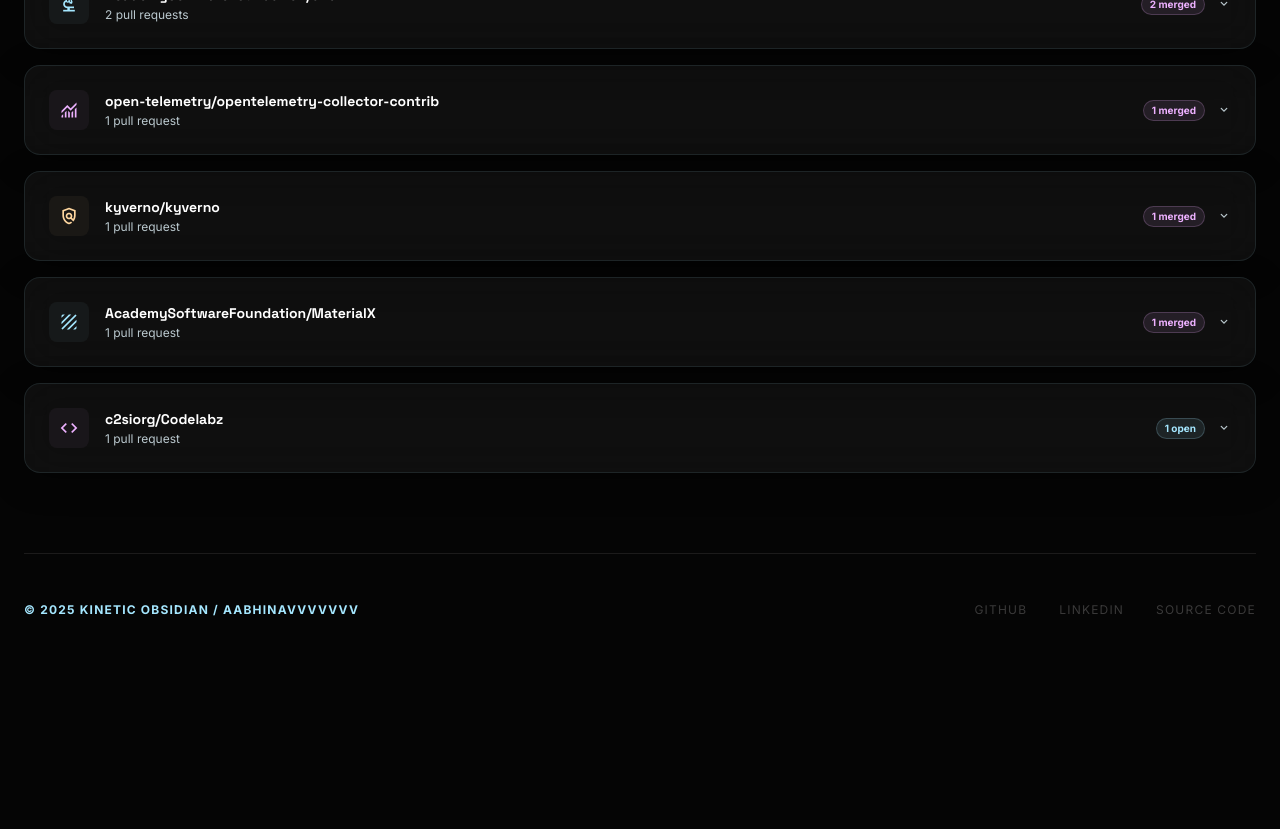
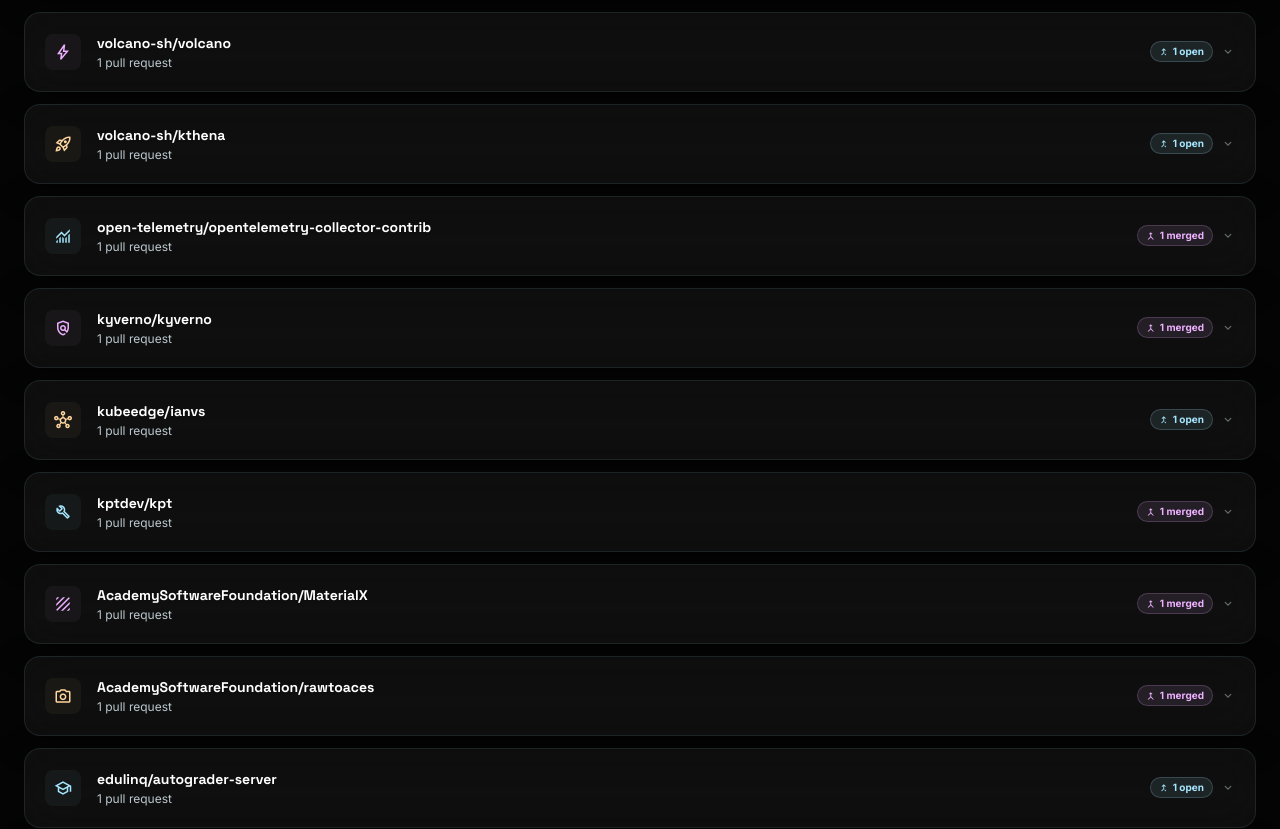
Before and after one commit to aabhinavvvvvvv/Personal_Portfolio, a React (Vite) app: page /open-source in a window 1280 px wide. Shown: the part 1520-2349 px from the top of the page. Before the commit the page ends 2314 px from the top, so only its background shows below. Built offline with nearby package versions, Linux system fonts and the light colour scheme.

Commit message:
Add complete PR list: 34 PRs across 14 orgs

```diff
--- a/src/pages/OpenSource.jsx
+++ b/src/pages/OpenSource.jsx
@@ -10,13 +10,14 @@
     color: 'text-primary',
     borderColor: 'border-primary/30',
     bgColor: 'bg-primary/5',
-    total: 7,
     prs: [
-      { title: 'return 400 on duplicate logger name in PUT /api/logger/:id', num: '#710', state: 'open', url: 'https://github.com/jlab-sensing/ENTS-backend/pull/710' },
-      { title: 'resolve test hang caused by PostgreSQL lock conflict', num: '#695', state: 'open', url: 'https://github.com/jlab-sensing/ENTS-backend/pull/695' },
+      { title: 'fix: return 400 on duplicate logger name in PUT /api/logger/:id', num: '#710', state: 'open', url: 'https://github.com/jlab-sensing/ENTS-backend/pull/710' },
+      { title: 'fix: resolve test hang caused by PostgreSQL lock conflict', num: '#695', state: 'open', url: 'https://github.com/jlab-sensing/ENTS-backend/pull/695' },
+      { title: 'feat: query sensors only if they exist, batch sensor data requests', num: '#684', state: 'open', url: 'https://github.com/jlab-sensing/ENTS-backend/pull/684' },
       { title: 'feat: add cell name search to GET /api/cell/ endpoint', num: '#685', state: 'merged', url: 'https://github.com/jlab-sensing/ENTS-backend/pull/685' },
       { title: 'fix: harden Google OAuth token exchange and tolerate Docker clock skew', num: '#651', state: 'merged', url: 'https://github.com/jlab-sensing/ENTS-backend/pull/651' },
       { title: 'feat: query sensors only if they exist, batch sensor data requests', num: '#650', state: 'merged', url: 'https://github.com/jlab-sensing/ENTS-backend/pull/650' },
+      { title: 'fix: show required field errors only after user interaction', num: '#646', state: 'merged', url: 'https://github.com/jlab-sensing/ENTS-backend/pull/646' },
       { title: 'Fix cell tag assignment and lat/long display for zero values', num: '#623', state: 'merged', url: 'https://github.com/jlab-sensing/ENTS-backend/pull/623' },
     ],
   },
@@ -26,14 +27,14 @@
     color: 'text-secondary',
     borderColor: 'border-secondary/30',
     bgColor: 'bg-secondary/5',
-    total: 7,
     prs: [
-      { title: 'improve notes UX and add person delete confirmation', num: '#375', state: 'open', url: 'https://github.com/StatTag/StatWrap/pull/375' },
-      { title: 'add JavaScript/JSX asset handler', num: '#370', state: 'open', url: 'https://github.com/StatTag/StatWrap/pull/370' },
+      { title: 'fix: improve notes UX and add person delete confirmation', num: '#375', state: 'open', url: 'https://github.com/StatTag/StatWrap/pull/375' },
+      { title: 'feat: add JavaScript/JSX asset handler', num: '#370', state: 'open', url: 'https://github.com/StatTag/StatWrap/pull/370' },
       { title: 'fix: pass id and name through createStatWrapConfig for cloned projects', num: '#361', state: 'merged', url: 'https://github.com/StatTag/StatWrap/pull/361' },
       { title: 'fix: reset DataTable state on Expand All / Collapse All click', num: '#360', state: 'merged', url: 'https://github.com/StatTag/StatWrap/pull/360' },
       { title: 'fix: correctly increment userProfileDialogKey in setState', num: '#351', state: 'merged', url: 'https://github.com/StatTag/StatWrap/pull/351' },
       { title: 'fix: remove duplicate URL key in AssetType constant', num: '#350', state: 'merged', url: 'https://github.com/StatTag/StatWrap/pull/350' },
+      { title: 'Feature: Auto-select default project on app load', num: '#309', state: 'merged', url: 'https://github.com/StatTag/StatWrap/pull/309' },
     ],
   },
   {
@@ -42,13 +43,14 @@
     color: 'text-tertiary',
     borderColor: 'border-tertiary/30',
     bgColor: 'bg-tertiary/5',
-    total: 6,
     prs: [
-      { title: 'test(getVolunteerMembership): add comprehensive integration tests', num: '#5275', state: 'merged', url: 'https://github.com/PalisadoesFoundation/talawa-api/pull/5275' },
+      { title: 'test: add comprehensive integration tests for getVolunteerMembership', num: '#5275', state: 'merged', url: 'https://github.com/PalisadoesFoundation/talawa-api/pull/5275' },
       { title: 'test: add integration tests for Query plugins.ts', num: '#5271', state: 'merged', url: 'https://github.com/PalisadoesFoundation/talawa-api/pull/5271' },
+      { title: 'test: add unit tests for User.countryCode resolver', num: '#5254', state: 'merged', url: 'https://github.com/PalisadoesFoundation/talawa-api/pull/5254' },
       { title: 'test: add unit tests for User.addressLine2 resolver', num: '#5251', state: 'merged', url: 'https://github.com/PalisadoesFoundation/talawa-api/pull/5251' },
       { title: 'test: add unit tests for User.creator resolver', num: '#5246', state: 'merged', url: 'https://github.com/PalisadoesFoundation/talawa-api/pull/5246' },
       { title: 'test: add unit tests for User.employmentStatus resolver', num: '#5245', state: 'merged', url: 'https://github.com/PalisadoesFoundation/talawa-api/pull/5245' },
+      { title: 'test: add unit tests for User.isEmailAddressVerified resolver', num: '#5229', state: 'merged', url: 'https://github.com/PalisadoesFoundation/talawa-api/pull/5229' },
       { title: 'fix: remove ANSI color codes from test files', num: '#4946', state: 'merged', url: 'https://github.com/PalisadoesFoundation/talawa-api/pull/4946' },
     ],
   },
@@ -58,19 +60,38 @@
     color: 'text-primary',
     borderColor: 'border-primary/30',
     bgColor: 'bg-primary/5',
-    total: 2,
     prs: [
       { title: 'feat: add @mention support in note markdown editor', num: '#112', state: 'merged', url: 'https://github.com/AcademySoftwareFoundation/dna/pull/112' },
       { title: 'Implement interactive notes properties panel with entity search', num: '#71', state: 'merged', url: 'https://github.com/AcademySoftwareFoundation/dna/pull/71' },
+      { title: 'Add unified entity search endpoint', num: '#63', state: 'merged', url: 'https://github.com/AcademySoftwareFoundation/dna/pull/63' },
+    ],
+  },
+  {
+    org: 'volcano-sh/volcano',
+    icon: 'bolt',
+    color: 'text-secondary',
+    borderColor: 'border-secondary/30',
+    bgColor: 'bg-secondary/5',
+    prs: [
+      { title: 'Fix flaky test: stop waiting after Restarting phase', num: '#5021', state: 'open', url: 'https://github.com/volcano-sh/volcano/pull/5021' },
+    ],
+  },
+  {
+    org: 'volcano-sh/kthena',
+    icon: 'rocket_launch',
+    color: 'text-tertiary',
+    borderColor: 'border-tertiary/30',
+    bgColor: 'bg-tertiary/5',
+    prs: [
+      { title: 'model-serving: enable rolling updates for networkTopology and gangPolicy', num: '#704', state: 'open', url: 'https://github.com/volcano-sh/kthena/pull/704' },
     ],
   },
   {
     org: 'open-telemetry/opentelemetry-collector-contrib',
     icon: 'monitoring',
-    color: 'text-secondary',
-    borderColor: 'border-secondary/30',
-    bgColor: 'bg-secondary/5',
-    total: 1,
+    color: 'text-primary',
+    borderColor: 'border-primary/30',
+    bgColor: 'bg-primary/5',
     prs: [
       { title: '[pkg/stanza] Add support for `if` option in `recombine` operator', num: '#46074', state: 'merged', url: 'https://github.com/open-telemetry/opentelemetry-collector-contrib/pull/46074' },
     ],
@@ -78,23 +99,61 @@
   {
     org: 'kyverno/kyverno',
     icon: 'policy',
-    color: 'text-tertiary',
-    borderColor: 'border-tertiary/30',
-    bgColor: 'bg-tertiary/5',
-    total: 1,
+    color: 'text-secondary',
+    borderColor: 'border-secondary/30',
+    bgColor: 'bg-secondary/5',
     prs: [
       { title: 'fix(cli): return error instead of panic when imageRegistryCredentials.secrets are used', num: '#15061', state: 'merged', url: 'https://github.com/kyverno/kyverno/pull/15061' },
     ],
   },
   {
-    org: 'AcademySoftwareFoundation/MaterialX',
-    icon: 'texture',
+    org: 'kubeedge/ianvs',
+    icon: 'hub',
+    color: 'text-tertiary',
+    borderColor: 'border-tertiary/30',
+    bgColor: 'bg-tertiary/5',
+    prs: [
+      { title: 'fix: rename base_model_url to initial_model_url for consistency', num: '#309', state: 'open', url: 'https://github.com/kubeedge/ianvs/pull/309' },
+    ],
+  },
+  {
+    org: 'kptdev/kpt',
+    icon: 'build',
     color: 'text-primary',
     borderColor: 'border-primary/30',
     bgColor: 'bg-primary/5',
-    total: 1,
+    prs: [
+      { title: 'fix: add shell language specifier to fn doc Flags code block', num: '#4377', state: 'merged', url: 'https://github.com/kptdev/kpt/pull/4377' },
+    ],
+  },
+  {
+    org: 'AcademySoftwareFoundation/MaterialX',
+    icon: 'texture',
+    color: 'text-secondary',
+    borderColor: 'border-secondary/30',
+    bgColor: 'bg-secondary/5',
     prs: [
       { title: 'Fix inconsistent background color in MaterialXView on Metal', num: '#2800', state: 'merged', url: 'https://github.com/AcademySoftwareFoundation/MaterialX/pull/2800' },
+    ],
+  },
+  {
+    org: 'AcademySoftwareFoundation/rawtoaces',
+    icon: 'photo_camera',
+    color: 'text-tertiary',
+    borderColor: 'border-tertiary/30',
+    bgColor: 'bg-tertiary/5',
+    prs: [
+      { title: 'Fix/verbosity log output', num: '#249', state: 'merged', url: 'https://github.com/AcademySoftwareFoundation/rawtoaces/pull/249' },
+    ],
+  },
+  {
+    org: 'edulinq/autograder-server',
+    icon: 'school',
+    color: 'text-primary',
+    borderColor: 'border-primary/30',
+    bgColor: 'bg-primary/5',
+    prs: [
+      { title: 'Add benevolent late day allocation feature', num: '#206', state: 'open', url: 'https://github.com/edulinq/autograder-server/pull/206' },
     ],
   },
   {
@@ -103,9 +162,8 @@
     color: 'text-secondary',
     borderColor: 'border-secondary/30',
     bgColor: 'bg-secondary/5',
-    total: 1,
     prs: [
-      { title: 'add INSTALLATION.md with validated setup guide', num: '#297', state: 'open', url: 'https://github.com/c2siorg/Codelabz/pull/297' },
+      { title: 'docs: add INSTALLATION.md with validated setup guide', num: '#297', state: 'open', url: 'https://github.com/c2siorg/Codelabz/pull/297' },
     ],
   },
 ]
@@ -118,7 +176,7 @@
   { icon: 'add_circle', color: 'text-secondary', text: 'feat: add @mention support in note markdown editor', org: 'dna' },
   { icon: 'bug_report', color: 'text-tertiary', text: 'Fix inconsistent background in MaterialXView on Metal', org: 'MaterialX' },
   { icon: 'merge', color: 'text-primary', text: 'test: add integration tests for getVolunteerMembership', org: 'talawa-api' },
-  { icon: 'commit', color: 'text-secondary', text: 'feat: add cell name search to GET /api/cell/ endpoint', org: 'ENTS-backend' },
+  { icon: 'commit', color: 'text-secondary', text: 'model-serving: enable rolling updates for gangPolicy', org: 'kthena' },
   { icon: 'merge', color: 'text-primary', text: 'fix: harden Google OAuth & Docker clock skew', org: 'ENTS-backend' },
   { icon: 'add_circle', color: 'text-secondary', text: 'fix: reset DataTable on Expand All click', org: 'StatWrap' },
 ]
@@ -145,27 +203,29 @@
   const gridRef = useRef(null)
   const [expandedOrg, setExpandedOrg] = useState(null)
 
+  const allPRs = PR_ORGS.flatMap(o => o.prs)
+  const totalPRs = allPRs.length
+  const mergedCount = allPRs.filter(p => p.state === 'merged').length
+  const openCount = allPRs.filter(p => p.state === 'open').length
+
   useEffect(() => {
     if (!gridRef.current) return
     gridRef.current.innerHTML = ''
 
-    // Build 52 weeks × 7 days with month labels
     const now = new Date()
     const cells = []
     for (let i = 363; i >= 0; i--) {
       const d = new Date(now)
       d.setDate(d.getDate() - i)
-      const intensity = Math.random()
-      cells.push({ date: d, intensity })
+      cells.push({ date: d, intensity: Math.random() })
     }
 
-    // Wrapper with day labels
     const wrapper = document.createElement('div')
     wrapper.className = 'flex gap-1'
 
-    // Day label column
+    // Day labels
     const dayCol = document.createElement('div')
-    dayCol.className = 'flex flex-col gap-[3px] pr-2'
+    dayCol.className = 'flex flex-col gap-[3px] pr-2 pt-5'
     DAYS.forEach(day => {
       const label = document.createElement('div')
       label.className = 'text-[9px] text-on-surface-variant/40 h-[10px] flex items-center font-label'
@@ -174,20 +234,19 @@
     })
     wrapper.appendChild(dayCol)
 
-    // Weeks
     const weeksWrapper = document.createElement('div')
     weeksWrapper.className = 'flex flex-col gap-1'
 
-    // Month labels row
+    // Month labels
     const monthRow = document.createElement('div')
-    monthRow.className = 'flex gap-[3px] mb-1'
+    monthRow.className = 'flex gap-[3px] mb-1 h-4'
     let lastMonth = -1
     for (let w = 0; w < 52; w++) {
       const cellDate = cells[w * 7]?.date
       const month = cellDate?.getMonth()
       const label = document.createElement('div')
       label.style.width = '10px'
-      label.className = 'text-[9px] text-on-surface-variant/40 font-label overflow-visible whitespace-nowrap'
+      label.className = 'text-[9px] text-on-surface-variant/50 font-label overflow-visible whitespace-nowrap'
       if (month !== undefined && month !== lastMonth) {
         label.textContent = MONTHS[month]
         lastMonth = month
@@ -196,18 +255,16 @@
     }
     weeksWrapper.appendChild(monthRow)
 
-    // Grid rows (7 days × 52 weeks)
+    // Grid
     const gridRows = document.createElement('div')
     gridRows.className = 'flex gap-[3px]'
-
     for (let w = 0; w < 52; w++) {
       const col = document.createElement('div')
       col.className = 'flex flex-col gap-[3px]'
       for (let d = 0; d < 7; d++) {
-        const idx = w * 7 + d
+        const { intensity } = cells[w * 7 + d] || { intensity: 0 }
         const cell = document.createElement('div')
         cell.className = 'w-[10px] h-[10px] rounded-[2px] transition-transform hover:scale-125 hover:z-10 cursor-pointer'
-        const { intensity } = cells[idx] || { intensity: 0 }
         if (intensity > 0.9) cell.classList.add('bg-primary', 'shadow-[0_0_6px_rgba(0,210,255,0.6)]')
         else if (intensity > 0.7) cell.classList.add('bg-primary/70')
         else if (intensity > 0.45) cell.classList.add('bg-primary/40')
@@ -221,10 +278,6 @@
     wrapper.appendChild(weeksWrapper)
     gridRef.current.appendChild(wrapper)
   }, [])
-
-  const totalPRs = PR_ORGS.reduce((acc, o) => acc + o.total, 0)
-  const mergedPRs = PR_ORGS.flatMap(o => o.prs).filter(p => p.state === 'merged').length
-  const openPRs = PR_ORGS.flatMap(o => o.prs).filter(p => p.state === 'open').length
 
   return (
     <main className="pt-24 pb-32 px-6 max-w-7xl mx-auto">
@@ -259,9 +312,9 @@
               @aabhinavvvvvvv
             </a>
             <div className="inline-flex items-center gap-4 px-6 py-3 rounded-full glass-card text-sm">
-              <span className="text-secondary font-bold">{mergedPRs} merged</span>
+              <span className="text-secondary font-bold">{mergedCount} merged</span>
               <span className="w-px h-4 bg-outline-variant" />
-              <span className="text-primary font-bold">{openPRs} open</span>
+              <span className="text-primary font-bold">{openCount} open</span>
               <span className="w-px h-4 bg-outline-variant" />
               <span className="text-on-surface-variant">{PR_ORGS.length} orgs</span>
             </div>
@@ -299,7 +352,7 @@
         </div>
       </section>
 
-      {/* Activity Stream Marquee */}
+      {/* Activity Stream */}
       <section className="mb-16 overflow-hidden">
         <h3 className="font-headline text-sm font-bold mb-6 text-on-surface-variant uppercase tracking-[0.3em]">Recent Activity Stream</h3>
         <div className="relative flex overflow-x-hidden glass-card rounded-xl py-5">
@@ -315,54 +368,52 @@
         </div>
       </section>
 
-      {/* PR List by Org */}
+      {/* PR List */}
       <section className="mb-20">
         <h3 className="font-headline text-3xl font-bold mb-3 flex items-center gap-4">
           Pull Requests
           <div className="h-[1px] flex-grow bg-outline-variant/30" />
-          <span className="text-on-surface-variant text-base font-label font-normal">{totalPRs} total</span>
+          <span className="text-on-surface-variant text-base font-label font-normal">{totalPRs} across {PR_ORGS.length} orgs</span>
         </h3>
-        <p className="text-on-surface-variant text-sm mb-10 font-label">Contributions across {PR_ORGS.length} organizations</p>
+        <p className="text-on-surface-variant text-sm mb-10 font-label">Click an organization to expand its pull requests</p>
 
-        <div className="space-y-4">
+        <div className="space-y-3">
           {PR_ORGS.map((org, i) => {
             const isOpen = expandedOrg === i
+            const mergedInOrg = org.prs.filter(p => p.state === 'merged').length
+            const openInOrg = org.prs.filter(p => p.state === 'open').length
             return (
-              <div key={i} className={`glass-card rounded-2xl overflow-hidden border ${org.borderColor} transition-all duration-300`}>
-                {/* Org Header */}
+              <div key={i} className={`glass-card rounded-2xl overflow-hidden transition-all duration-300 ${isOpen ? `border ${org.borderColor}` : 'border border-transparent hover:border-outline-variant/30'}`}>
                 <button
-                  className="w-full flex items-center justify-between p-6 hover:bg-white/[0.02] transition-colors"
+                  className="w-full flex items-center justify-between p-5 hover:bg-white/[0.02] transition-colors"
                   onClick={() => setExpandedOrg(isOpen ? null : i)}
                 >
                   <div className="flex items-center gap-4">
-                    <div className={`w-10 h-10 rounded-xl ${org.bgColor} flex items-center justify-center`}>
-                      <span className={`material-symbols-outlined text-xl ${org.color}`}>{org.icon}</span>
+                    <div className={`w-9 h-9 rounded-xl ${org.bgColor} flex items-center justify-center shrink-0`}>
+                      <span className={`material-symbols-outlined text-lg ${org.color}`}>{org.icon}</span>
                     </div>
                     <div className="text-left">
                       <h4 className="font-headline font-bold text-white text-sm">{org.org}</h4>
-                      <p className="text-on-surface-variant text-xs mt-0.5">{org.total} pull request{org.total > 1 ? 's' : ''}</p>
+                      <p className="text-on-surface-variant text-xs mt-0.5">{org.prs.length} pull request{org.prs.length > 1 ? 's' : ''}</p>
                     </div>
                   </div>
-                  <div className="flex items-center gap-3">
-                    <div className="flex gap-2">
-                      {org.prs.filter(p => p.state === 'merged').length > 0 && (
-                        <span className="text-[10px] font-bold px-2 py-0.5 rounded-full bg-secondary/10 text-secondary border border-secondary/20">
-                          {org.prs.filter(p => p.state === 'merged').length} merged
-                        </span>
-                      )}
-                      {org.prs.filter(p => p.state === 'open').length > 0 && (
-                        <span className="text-[10px] font-bold px-2 py-0.5 rounded-full bg-primary/10 text-primary border border-primary/20">
-                          {org.prs.filter(p => p.state === 'open').length} open
-                        </span>
-                      )}
-                    </div>
-                    <span className={`material-symbols-outlined text-on-surface-variant text-sm transition-transform duration-300 ${isOpen ? 'rotate-180' : ''}`}>
+                  <div className="flex items-center gap-2 ml-4">
+                    {mergedInOrg > 0 && (
+                      <span className="text-[10px] font-bold px-2 py-0.5 rounded-full bg-secondary/10 text-secondary border border-secondary/20 hidden sm:inline-flex items-center gap-1">
+                        <span className="material-symbols-outlined text-[10px]">merge</span>{mergedInOrg} merged
+                      </span>
+                    )}
+                    {openInOrg > 0 && (
+                      <span className="text-[10px] font-bold px-2 py-0.5 rounded-full bg-primary/10 text-primary border border-primary/20 hidden sm:inline-flex items-center gap-1">
+                        <span className="material-symbols-outlined text-[10px]">call_merge</span>{openInOrg} open
+                      </span>
+                    )}
+                    <span className={`material-symbols-outlined text-on-surface-variant/50 text-sm transition-transform duration-300 ${isOpen ? 'rotate-180' : ''}`}>
                       expand_more
                     </span>
                   </div>
                 </button>
 
-                {/* PR List */}
                 {isOpen && (
                   <div className="border-t border-outline-variant/20">
                     {org.prs.map((pr, j) => (
@@ -371,18 +422,15 @@
                         href={pr.url}
                         target="_blank"
                         rel="noreferrer"
-                        className="flex items-start gap-4 px-6 py-4 hover:bg-white/[0.03] transition-colors border-b border-outline-variant/10 last:border-0 group"
+                        className="flex items-center gap-4 px-5 py-3.5 hover:bg-white/[0.03] transition-colors border-b border-outline-variant/10 last:border-0 group"
                       >
-                        <div className="mt-0.5 shrink-0">
-                          {pr.state === 'merged'
-                            ? <span className="material-symbols-outlined text-secondary text-base">merge</span>
-                            : <span className="material-symbols-outlined text-primary text-base">call_merge</span>
-                          }
-                        </div>
-                        <div className="flex-1 min-w-0">
-                          <p className="text-on-surface text-sm font-medium group-hover:text-primary transition-colors leading-snug truncate">{pr.title}</p>
-                        </div>
-                        <div className="flex items-center gap-3 shrink-0 ml-4">
+                        <span className={`material-symbols-outlined text-base shrink-0 ${pr.state === 'merged' ? 'text-secondary' : 'text-primary'}`}>
+                          {pr.state === 'merged' ? 'merge' : 'call_merge'}
+                        </span>
+                        <p className="text-on-surface text-sm font-medium group-hover:text-primary transition-colors leading-snug flex-1 min-w-0 truncate">
+                          {pr.title}
+                        </p>
+                        <div className="flex items-center gap-3 shrink-0 ml-2">
                           <StateChip state={pr.state} />
                           <span className="text-on-surface-variant/40 text-xs font-mono">{pr.num}</span>
                           <span className="material-symbols-outlined text-xs text-on-surface-variant/30 group-hover:text-primary transition-colors">open_in_new</span>
```
